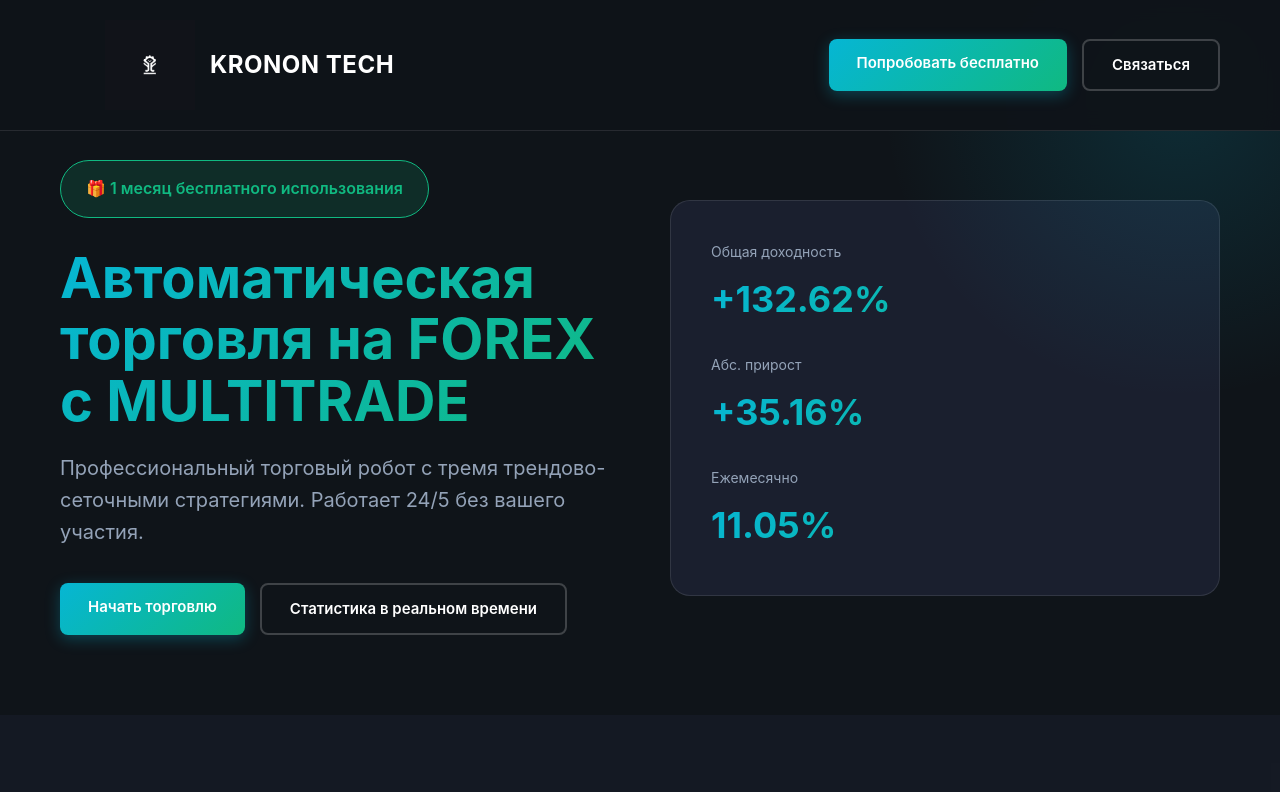
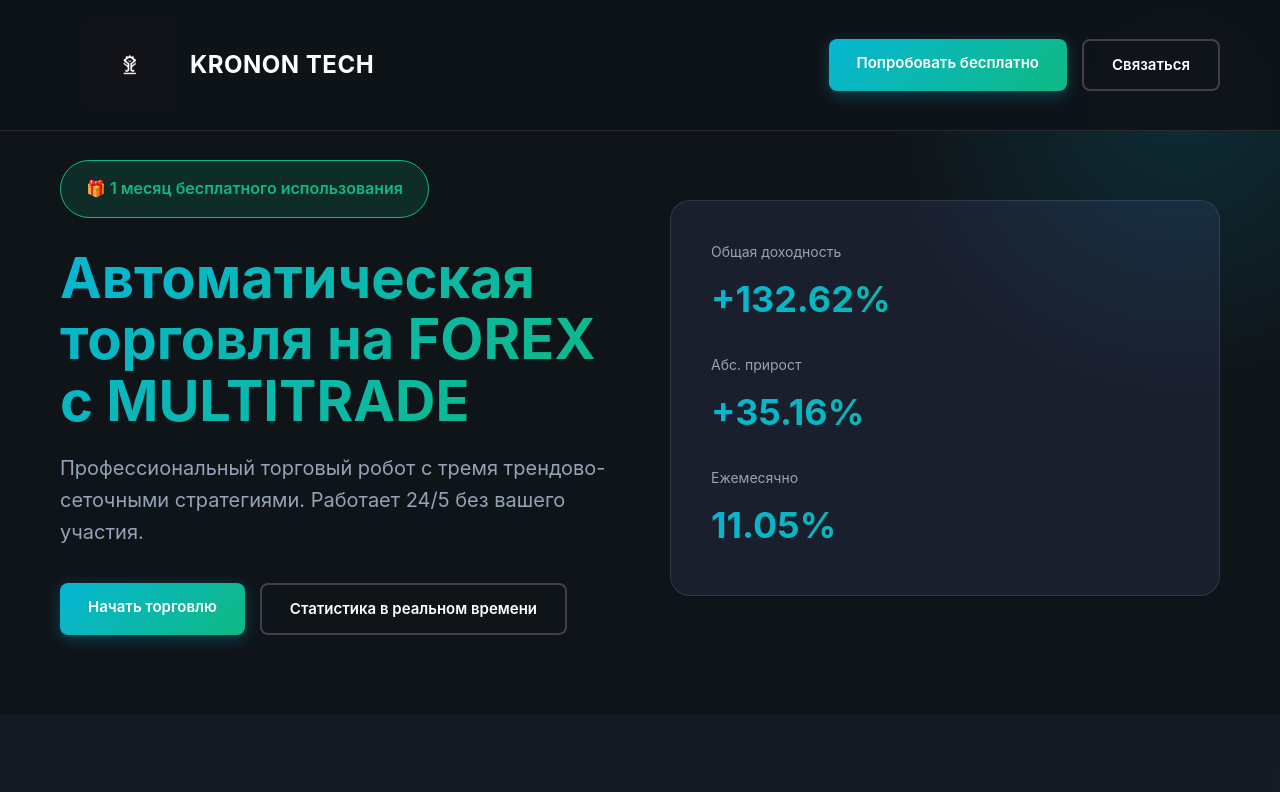
Before and after one commit to IDonRumata/KrononTech, a plain HTML site: page index.html in a window 1280 px wide. Shown: the top 792 px of the page. Drawn offline with Linux system fonts and the light colour scheme.

Commit message:
Update index.html

```diff
--- a/index.html
+++ b/index.html
@@ -26,8 +26,8 @@
   display:flex;
   align-items:center;
   gap:15px;
-  margin-left:45px;   /* ← сдвиг вправо, подбери значение */
-}
+  margin-left:25px;   /* ← сдвиг вправо, подбери значение */
+     }
 
     .logo img{width:90px;height:90px;display:block} /* ← используем ПНГ, без фильтров и модификаций */
     .logo-text{font-size:24px;font-weight:700;letter-spacing:.5px}
```
